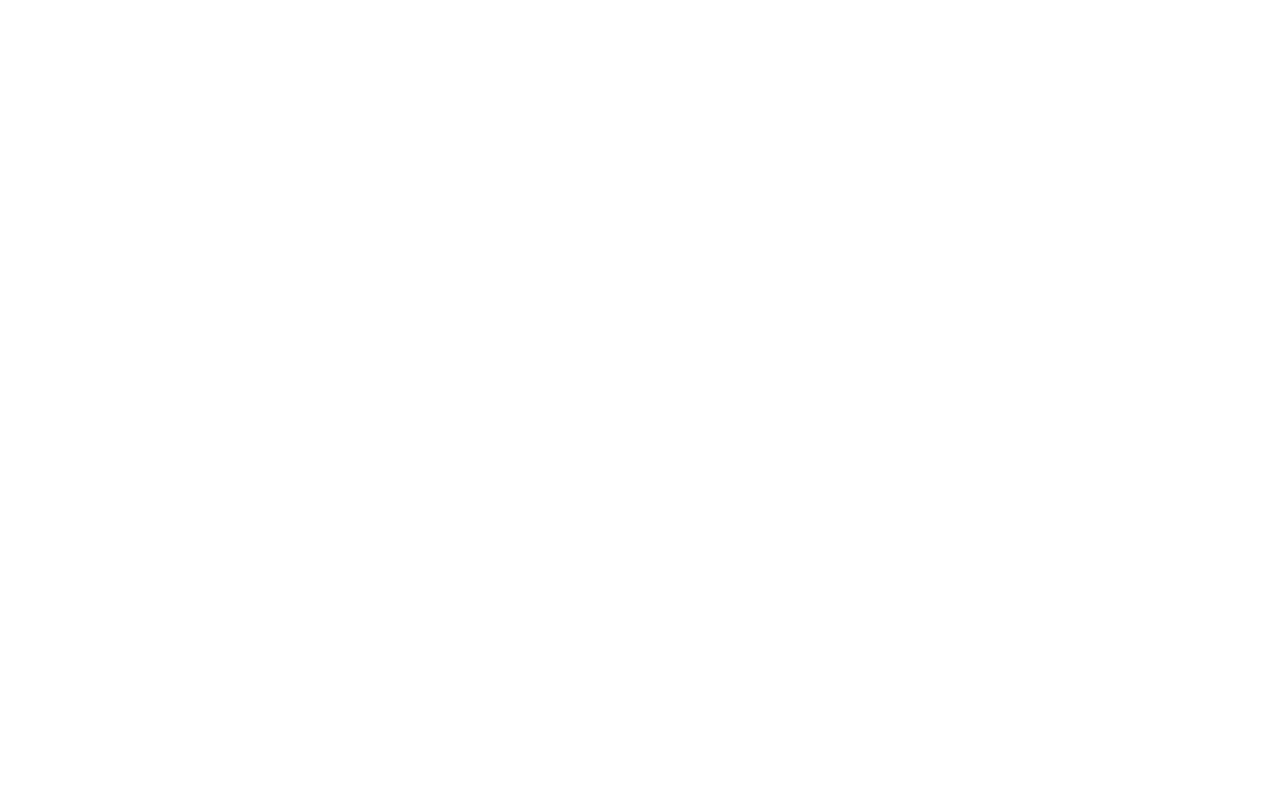
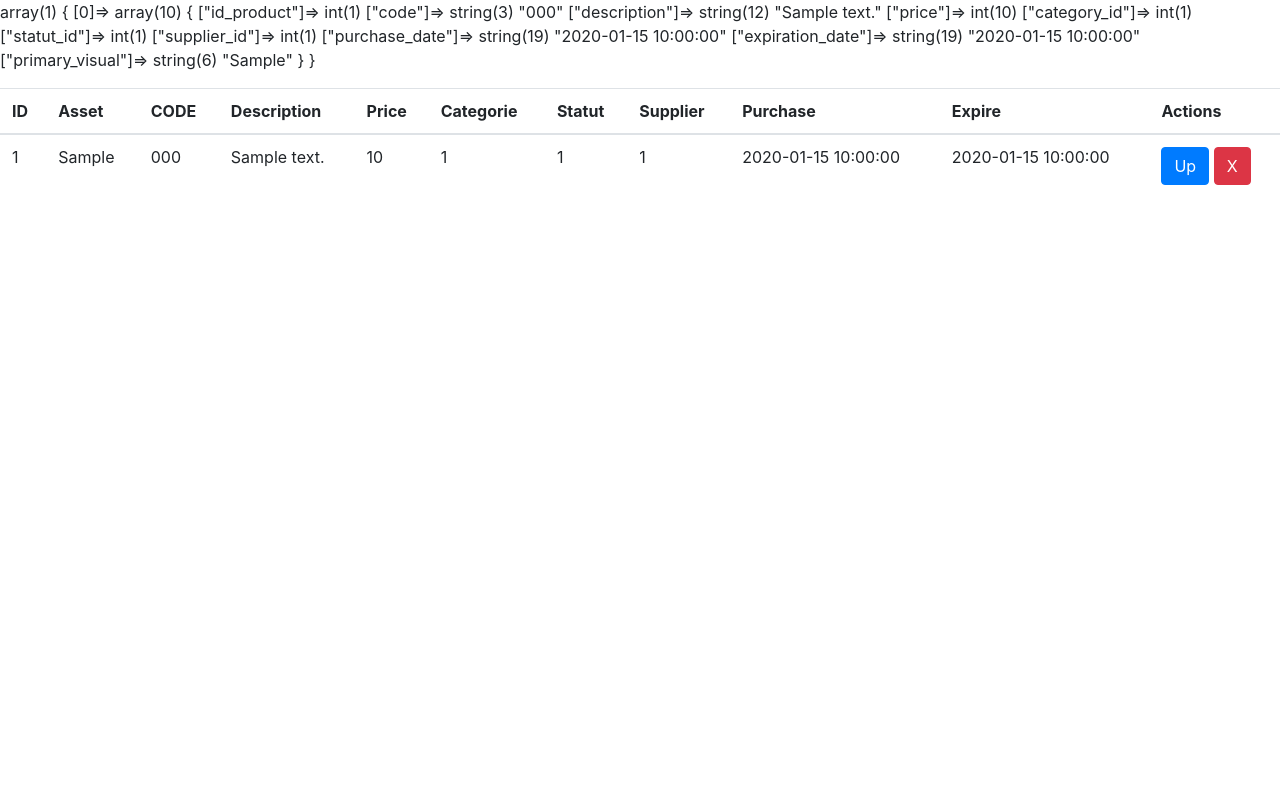
Before and after one commit to codeuronline/restapi, a PHP site: page / in a window 1280 px wide. Before the commit the page is empty. Run offline with PHP 8.4, Linux system fonts and the light colour scheme; tables that the repository leaves empty hold one stand-in row (values such as "Sample post").

Commit message:
update modele

```diff
--- a/index.php
+++ b/index.php
@@ -1,3 +1,9 @@
+<?php
+    require_once './src/models/Product.php';
+$products= new Product();
+$productsAll = $products->getAll();
+var_dump($productsAll);
+?>
 <!DOCTYPE html>
 <html lang="en">
 
@@ -5,14 +11,82 @@
     <meta charset="UTF-8">
     <meta http-equiv="X-UA-Compatible" content="IE=edge">
     <meta name="viewport" content="width=device-width, initial-scale=1.0">
+    <link rel="stylesheet" href="https://stackpath.bootstrapcdn.com/bootstrap/4.4.1/css/bootstrap.min.css"
+        integrity="sha384-Vkoo8x4CGsO3+Hhxv8T/Q5PaXtkKtu6ug5TOeNV6gBiFeWPGFN9MuhOf23Q9Ifjh" crossorigin="anonymous">
+
+
+
     <title>MicroMarket Management</title>
 </head>
 
 <body>
-
+    <center>
+        <main>
+            <div class="row">
+                <section class="col-12">
+                    <table class="table">
+                        <table class="table">
+                            <thead>
+                                <th>ID</th>
+                                <th>Asset</th>
+                                <th>CODE</th>
+                                <th>Description</th>
+                                <th>Price</th>
+                                <th>Categorie</th>
+                                <th>Statut</th>
+                                <th>Supplier</th>
+                                <th>Purchase</th>
+                                <th>Expire</th>
+                                <th>Actions</th>
+                            </thead>
+                            <tbody>
+                                <?php foreach( $productsAll as $product) : ?>
+                                <tr>
+                                    <td>
+                                        <?=$product['id_product'] ?>
+                                    </td>
+                                    <td>
+                                        <?=$product['primary_visual'] ?>
+                                    </td>
+                                    <td>
+                                        <?=$product['code'] ?>
+                                    </td>
+                                    <td>
+                                        <?=$product['description'] ?>
+                                    </td>
+                                    <td>
+                                        <?=$product['price'] ?>
+                                    </td>
+                                    <td>
+                                        <?=$product['category_id'] ?>
+                                    </td>
+                                    <td>
+                                        <?=$product['statut_id'] ?>
+                                    </td>
+                                    <td>
+                                        <?=$product['supplier_id']?>
+                                    </td>
+                                    <td>
+                                        <?=$product['purchase_date']?>
+                                    </td>
+                                    <td>
+                                        <?=$product['expiration_date']?>
+                                    </td>
+                                    <td>
+                                        <a href="update.php?id=<?=$product['id_product']?>"><button
+                                                class="btn btn-primary">Up</button></a>
+                                        <a href="delete.php?id=<?=$product['id_product']?>"><button
+                                                class="btn btn-danger"
+                                                onclick="return confirm('Voulez-vous supprimer ?')">X</button></a>
+                                    </td>
+                                </tr>
+                                <?php endforeach ?>
+                            </tbody>
+                        </table>
+                </section>
+            </div>
+        </main>
+    </center>
 </body>
 
 </html>
-<?php
-
-?>
--- /dev/null
+++ b/src/models/Product.php
@@ -0,0 +1,18 @@
+<?php
+require_once 'Database.php';
+class Product extends Database{
+
+    public function getAll($id=null) {
+        $db = new Product;
+        $pdo = $db->getPDO();
+        if (isset($id)){
+            $sql= "SELECT * FROM products WHERE id=$id";
+        }else{
+            $sql="SELECT * FROM products";
+        }
+        return $pdo->query($sql)->fetchAll();
+    }
+
+
+}
+?>
```
Also changed, not shown: 1 other file.
